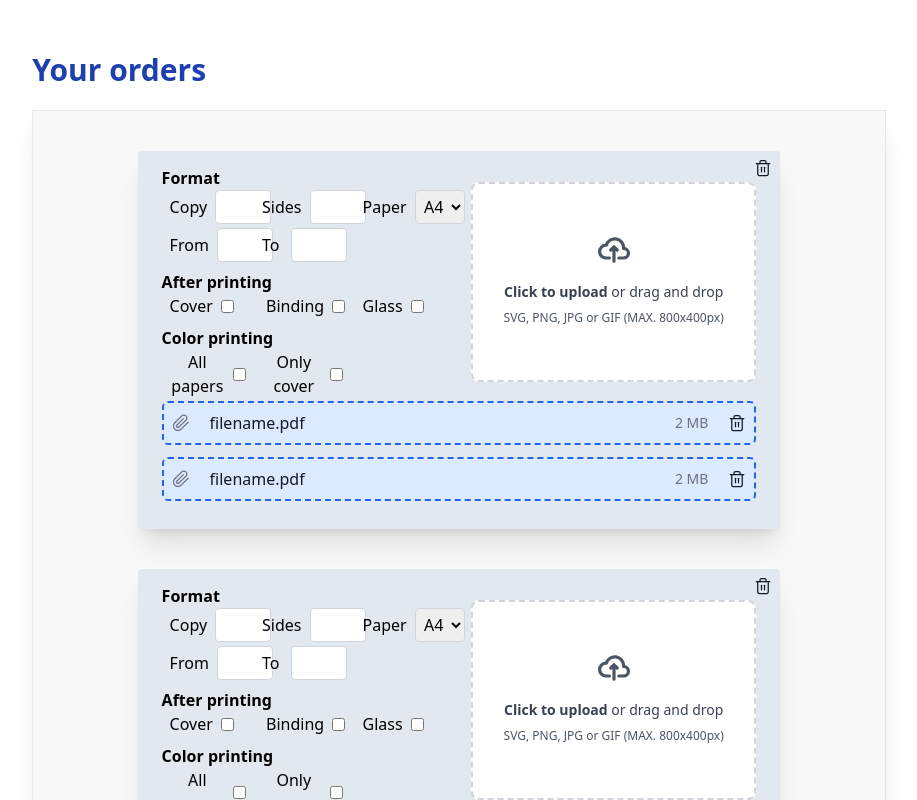
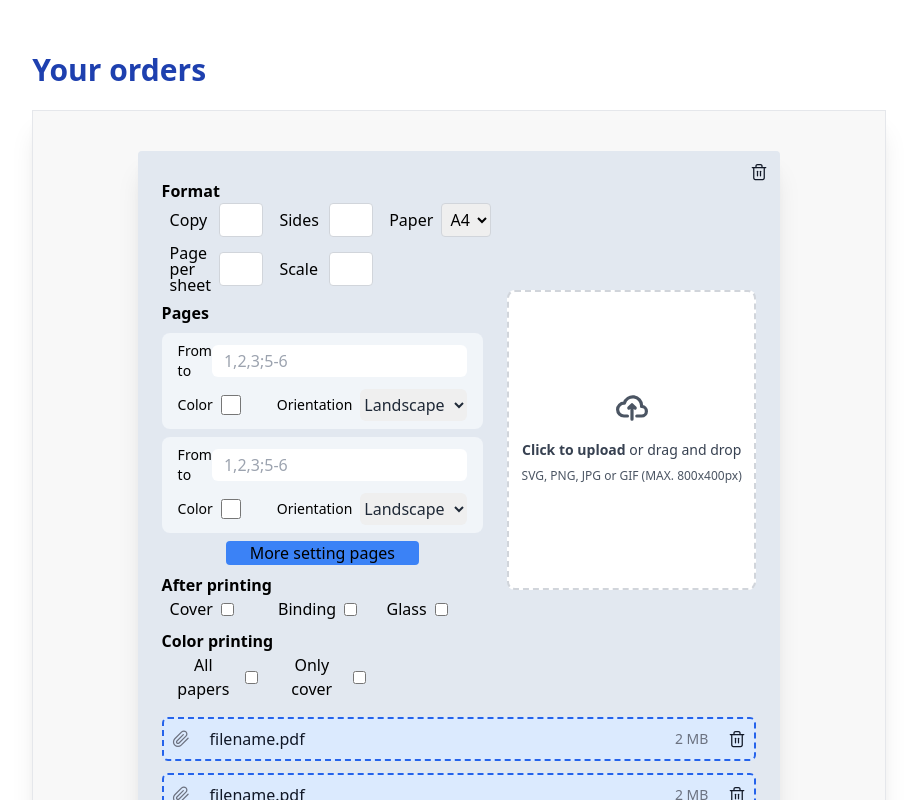
Before and after one commit to Love-HCMUT/Student_Smart_Printing_Service_FE, a React (Vite) app: page / in a window 1280 px wide. Shown: the top 800 px of the page, without its empty margins (181-1098 px from the left). Built offline with nearby package versions, Linux system fonts and the light colour scheme.

Commit message:
fix: package

```diff
--- a/src/components/Order/Package.jsx
+++ b/src/components/Order/Package.jsx
@@ -1,5 +1,6 @@
 import React from 'react'
 import FilePreview from './FilePreview'
+import PageSetting from './PageSetting'
 
 
 const Package = () => {
@@ -7,7 +8,7 @@ const Package = () => {
     <div className='relative px-6 py-3 bg-slate-200 rounded w-5/6 shadow-xl'>
 
       {/* icon thung rac  */}
-            <div className="absolute top-2 right-2">
+      <div className="absolute top-3 right-3">
         <svg width="18" height="18" viewBox="0 0 18 18" fill="none" xmlns="http://www.w3.org/2000/svg">
           <g id="System Icons">
             <path id="Vector" d="M2.25 4.5H3.75H15.75" stroke="#111827" strokeWidth="1.25" strokeLinecap="round" strokeLinejoin="round" />
@@ -19,35 +20,38 @@ const Package = () => {
       </div>
 
       {/* information */}
-            <div className='h-[230px] w-full flex justify-center items-center rounded gap-6 pt-2'>
+      <div className='min-h-[230px] w-full flex justify-center items-center rounded gap-6 pt-2'>
+
         {/* format section */}
         <div className='flex-1 flex-col items-center justify-center'>
           <div className='my-2'>
             <h3 className='font-bold'>Format</h3>
-                        <div className='grid grid-cols-3 gap-1'>
-                            <div className='px-2 flex justify-between items-center'>
-                                <label className="font-medium mr-2">Copy</label>
+
+            <div className='grid grid-cols-3 gap-2'>
+
+              <div className='flex justify-between items-center'>
+                <label className="ml-2 font-medium mr-2">Copy</label>
                 <input
                   type="number"
                   name="copies"
                   min="1"
-                                    className="max-w-14 border border-gray-300 rounded p-1 text-center"
+                  className="max-w-11 border border-gray-300 rounded p-1 text-center"
                 />
               </div>
 
-                            <div className='px-1 flex justify-between items-center'>
-                                <label className="font-medium mr-2">Sides</label>
+              <div className='flex justify-between items-center'>
+                <label className="ml-2 font-medium mr-2">Sides</label>
                 <input
                   type="number"
                   name="toPage"
                   min="1"
-                                    className="max-w-14 border border-gray-300 rounded p-1 text-center"
+                  className="max-w-11 border border-gray-300 rounded p-1 text-center"
                 />
               </div>
 
 
-                            <div className='px-2 flex justify-between items-center'>
-                                <label className="font-medium mr-2">Paper</label>
+              <div className='flex justify-between items-center'>
+                <label className="ml-2 font-medium mr-2">Paper</label>
                 <select
                   name="paper"
                   className="w-14 border border-gray-300 rounded p-1 text-center"
@@ -57,31 +61,45 @@ const Package = () => {
                 </select>
               </div>
 
-
-                            <div className='px-2 flex justify-between items-center'>
-                                <label className="font-medium mr-2">From</label>
+              <div className='flex justify-between items-center'>
+                <label className="ml-2 font-medium mr-2 leading-none">Page per sheet</label>
                 <input
                   type="number"
-                                    name="fromPage"
-                                    min="0"
-                                    className="max-w-14 border border-gray-300 rounded p-1 text-center"
+                  name="toPage"
+                  min="1"
+                  className="max-w-11 border border-gray-300 rounded p-1 text-center"
                 />
               </div>
 
-                            <div className='px-1 flex justify-between items-center'>
-                                <label className="font-medium mr-2">To</label>
+              <div className='flex justify-between items-center'>
+                <label className="ml-2 font-medium mr-2">Scale</label>
                 <input
                   type="number"
                   name="toPage"
-                                    min="0"
-                                    className="max-w-14 border border-gray-300 rounded p-1 text-center"
+                  min="1"
+                  className="max-w-11 border border-gray-300 rounded p-1 text-center"
                 />
               </div>
 
             </div>
           </div>
 
+          {/* Pages */}
+          <div className=''>
+            <h3 className='font-bold mb-1'>Pages</h3>
+            <div>
+              <PageSetting />
+              <PageSetting />
+            </div>
 
+            {/* Button add more */}
+            <div className='w-full flex items-center justify-center'>
+              <button className='bg-blue-500 mt-2 rounded px-6 hover:bg-blue-600'>More setting pages</button>
+            </div>
+
+          </div>
+
+          {/* After printing */}
           <div className='my-2'>
             <h3 className='font-bold'>After printing</h3>
             <div className='grid grid-cols-3 gap-1'>
@@ -91,7 +109,7 @@ const Package = () => {
                   type="checkbox"
                   name="toPage"
                   min="0"
-                                    className="max-w-14 border border-gray-300 rounded p-1 text-center"
+                  className="max-w-11 border border-gray-300 rounded p-1 text-center"
                 />
               </div>
 
@@ -101,7 +119,7 @@ const Package = () => {
                   type="checkbox"
                   name="toPage"
                   min="0"
-                                    className="max-w-14 border border-gray-300 rounded p-1 text-center"
+                  className="max-w-11 border border-gray-300 rounded p-1 text-center"
                 />
               </div>
 
@@ -111,13 +129,15 @@ const Package = () => {
                   type="checkbox"
                   name="toPage"
                   min="0"
-                                    className="max-w-14 border border-gray-300 rounded p-1 text-center"
+                  className="max-w-11 border border-gray-300 rounded p-1 text-center"
                 />
               </div>
 
             </div>
           </div>
 
+
+          {/* Color printing */}
           <div className='my-2'>
             <h3 className='font-bold'>Color printing</h3>
             <div className='grid grid-cols-3 gap-1'>
@@ -127,7 +147,7 @@ const Package = () => {
                   type="checkbox"
                   name="toPage"
                   min="0"
-                                    className="max-w-14 border border-gray-300 rounded p-1 text-center"
+                  className="max-w-11 border border-gray-300 rounded p-1 text-center"
                 />
               </div>
 
@@ -137,7 +157,7 @@ const Package = () => {
                   type="checkbox"
                   name="toPage"
                   min="0"
-                                    className="max-w-14 border border-gray-300 rounded p-1 text-center"
+                  className="max-w-11 border border-gray-300 rounded p-1 text-center"
                 />
               </div>
 
@@ -145,11 +165,12 @@ const Package = () => {
           </div>
         </div>
 
+
         {/* attachment section */}
         <div className='flex-1'>
 
-                    <div class="flex items-center justify-center w-full">
-                        <label for="dropzone-file" class="flex flex-col items-center justify-center h-[200px] w-full border-2 border-gray-300 border-dashed rounded-lg cursor-pointer bg-white hover:bg-gray-50 transition duration-200">
+          <div class="flex items-center justify-center h-full w-full">
+            <label for="dropzone-file" class="flex flex-col items-center justify-center min-h-[300px] w-full border-2 border-gray-300 border-dashed rounded-lg cursor-pointer bg-white hover:bg-gray-50 transition duration-200">
               <div class="flex flex-col items-center justify-center pt-5 pb-6">
                 <svg class="w-8 h-8 mb-4 text-gray-600" aria-hidden="true" xmlns="http://www.w3.org/2000/svg" fill="none" viewBox="0 0 20 16">
                   <path stroke="currentColor" stroke-linecap="round" stroke-linejoin="round" stroke-width="2" d="M13 13h3a3 3 0 0 0 0-6h-.025A5.56 5.56 0 0 0 16 6.5 5.5 5.5 0 0 0 5.207 5.021C5.137 5.017 5.071 5 5 5a4 4 0 0 0 0 8h2.167M10 15V6m0 0L8 8m2-2 2 2" />
@@ -160,7 +181,6 @@ const Package = () => {
               <input id="dropzone-file" type="file" class="hidden" />
             </label>
           </div>
-
 
         </div>
 
--- /dev/null
+++ b/src/components/Order/PageSetting.jsx
@@ -0,0 +1,44 @@
+import React from 'react'
+
+const PageSetting = () => {
+    return (
+        <div className="mt-2 px-4 py-2 rounded-lg bg-slate-100 max-w-md mx-auto">
+            <div className="flex items-center mb-2">
+                <label for="small-input" className="flex-1 text-sm font-medium">From to</label>
+                <input
+                    type="text"
+                    id="small-input"
+                    className="flex-grow h-8 px-3 rounded-md text-gray-800 focus:outline-none"
+                    placeholder="1,2,3;5-6"
+                />
+            </div>
+
+            {/* <!-- Sắp xếp Orientation và Color trên cùng một dòng --> */}
+            <div className="flex gap-1">
+
+                <div className="flex items-center flex-[0.5]">
+                    <label className="text-sm font-medium mr-2">Color</label>
+                    <input
+                        type="checkbox"
+                        name="toPage"
+                        className="w-5 h-5 border-gray-300 rounded bg-white accent-slate-600"
+                    />
+                </div>
+
+                <div className="flex items-center flex-1">
+                    <label className="text-sm font-medium mr-2">Orientation</label>
+                    <select
+                        name="paper"
+                        className="h-8 rounded-md text-gray-800 w-full focus:outline-none"
+                    >
+                        <option value="Landscape">Landscape</option>
+                        <option value="Portrait">Portrait</option>
+                    </select>
+                </div>
+
+            </div>
+        </div>
+    )
+}
+
+export default PageSetting
```
Lines whose indentation alone changed are shown as unchanged.
